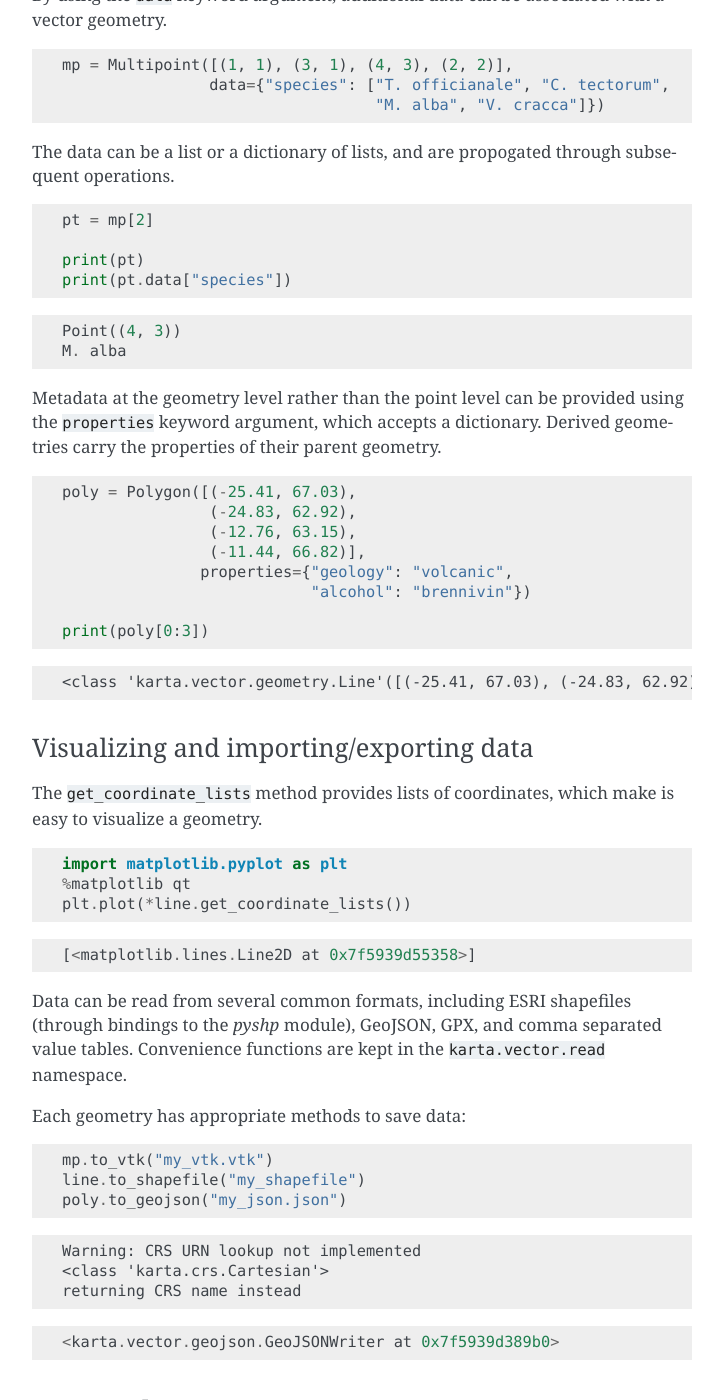
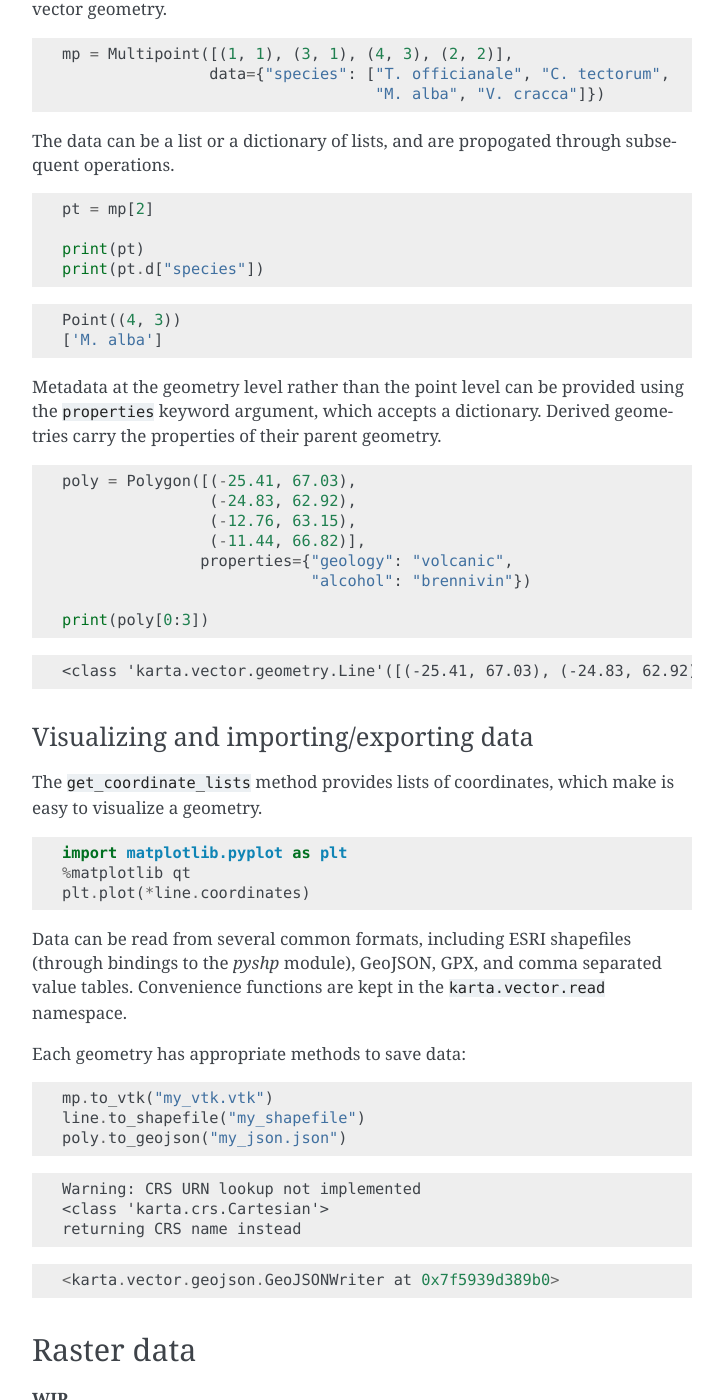
Before and after one commit to fortyninemaps/karta, a Sphinx documentation site: the page built from doc/source/tutorial.rst, in a window 1280 px wide and 1400 px high, scrolled down 6370 px. Shown: the whole window, without its empty margins (388-1111 px from the left). Built offline with Sphinx 7.4.7, drawn with Linux system fonts in a browser that asks for light colours; some of the changed text lies outside the part shown.

Commit message:
update tutorial to use the new metadata shorthand

```diff
--- a/doc/source/tutorial.rst
+++ b/doc/source/tutorial.rst
@@ -187,7 +187,6 @@ each geometry at creation, as in
 .. code:: python
 
     from karta import crs
-.. code:: python
 
     pt = Point((-123.1, 49.25), crs=crs.LonLatWGS84)
     pt2 = Point((-70.66, 41.52), crs=crs.LonLatWGS84)
@@ -380,12 +379,12 @@ through subsequent operations.
     pt = mp[2]
 
     print(pt)
-    print(pt.data["species"])
+    print(pt.d["species"])
 
 .. parsed-literal::
 
     Point((4, 3))
-    M. alba
+    ['M. alba']
 
 
 Metadata at the geometry level rather than the point level can be
@@ -419,16 +418,7 @@ make is easy to visualize a geometry.
 
     import matplotlib.pyplot as plt
     %matplotlib qt
-    plt.plot(*line.get_coordinate_lists())
-
-
-
-.. parsed-literal::
-
-    [<matplotlib.lines.Line2D at 0x7f5939d55358>]
-
-
-
+    plt.plot(*line.coordinates)
 Data can be read from several common formats, including ESRI shapefiles
 (through bindings to the *pyshp* module), GeoJSON, GPX, and comma
 separated value tables. Convenience functions are kept in the
```
Also changed, not shown: other parts of doc/source/tutorial.rst (+3 -3 lines), doc/source/tutorial.ipynb.
